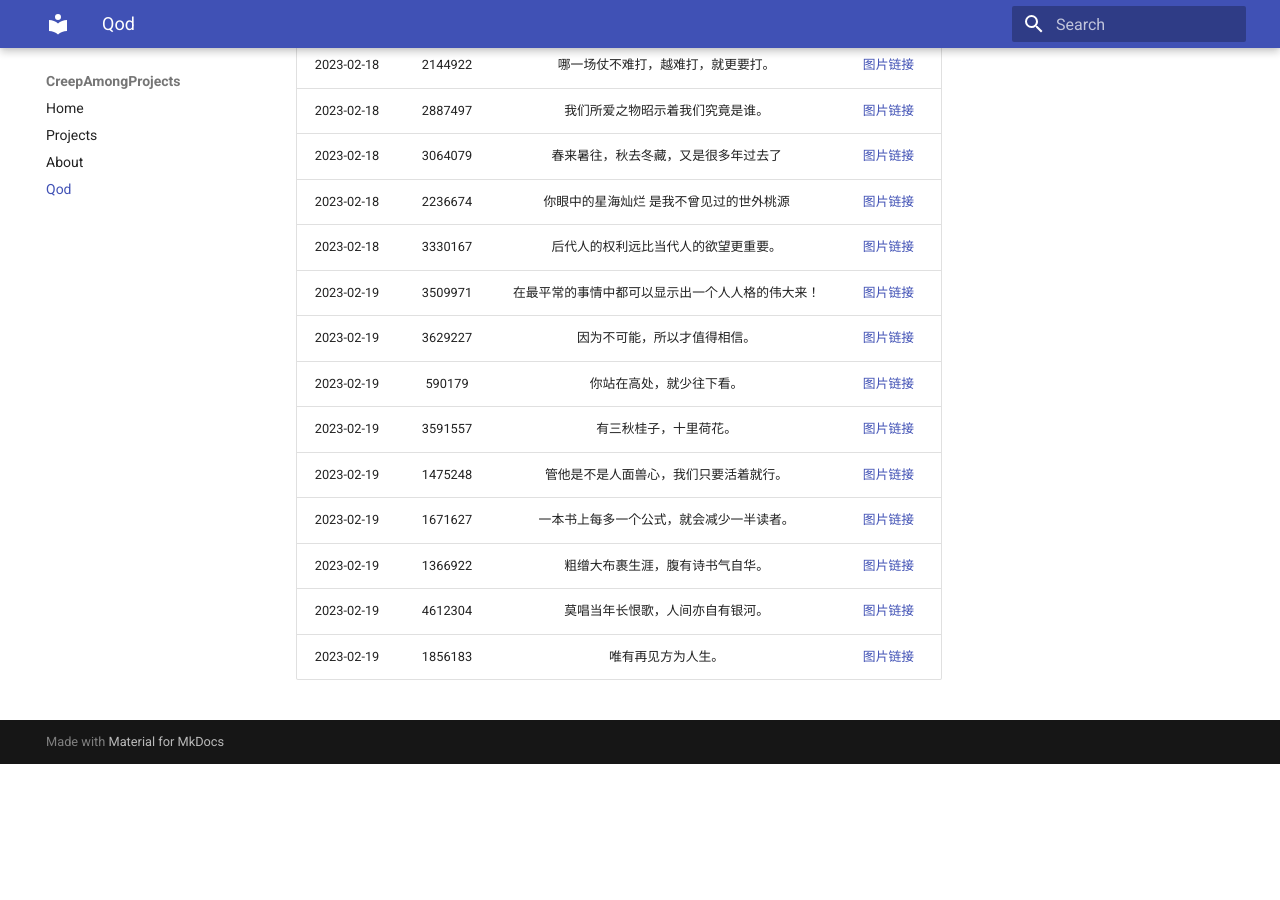
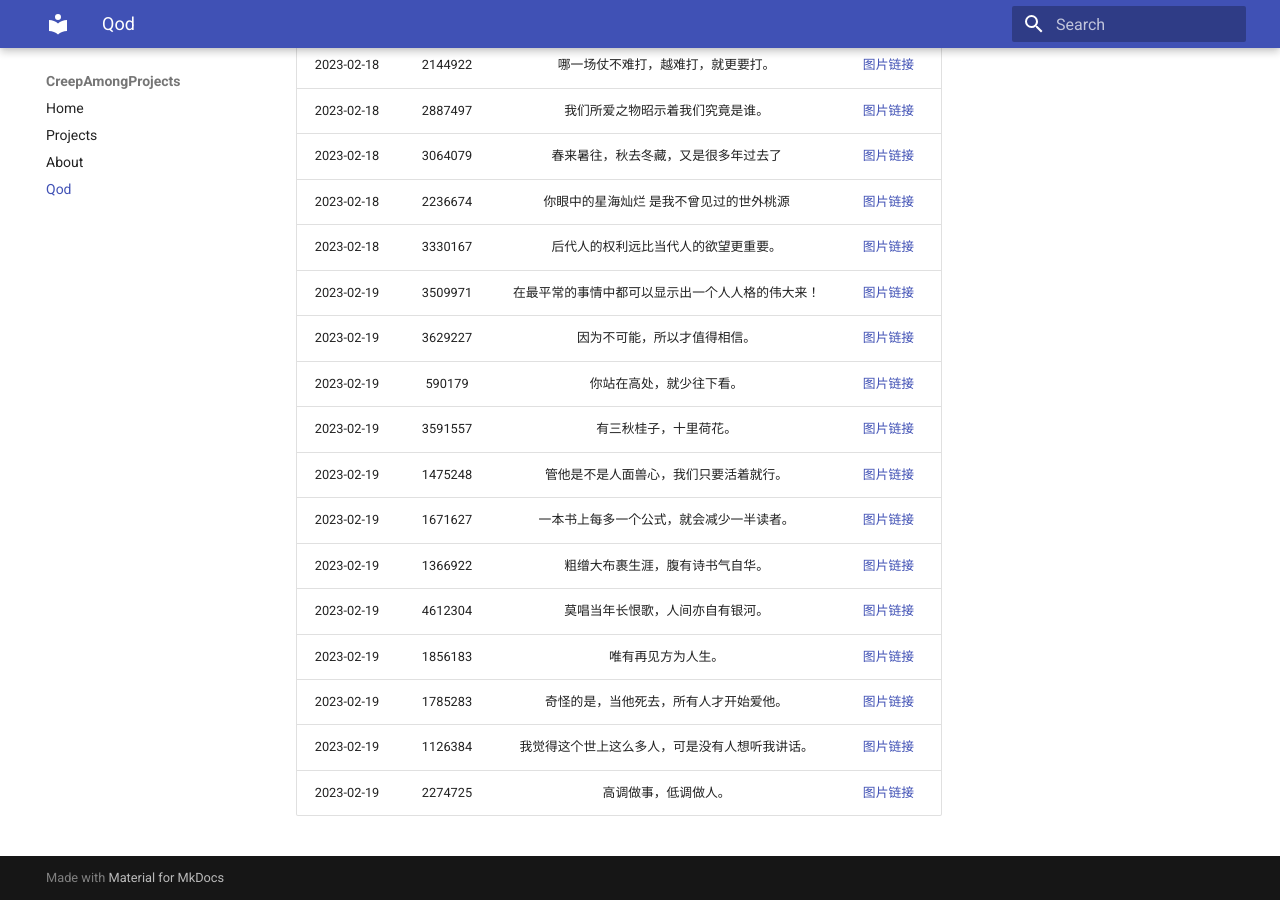
Before and after one commit to Creep-Among-Projects/CAP-Pages, an MkDocs documentation site: the page built from docs/qod.md, in a window 1280 px wide and 900 px high, scrolled down 1338 px. Built offline with MkDocs 1.6.1 and Material for MkDocs 9.7.7, drawn with Linux system fonts in a browser that asks for light colours; comment, search, counter and statistics services are not loaded; before the commit the page ends 2102 px from its top, so only the background shows below that.

Commit message:
QoD Generator: 2023-02-19 00:40:02 UTC+00:00

```diff
--- a/docs/qod.md
+++ b/docs/qod.md
@@ -60,3 +60,6 @@ Theoretically three daily quotes will be automatically updated here each day.
 |2023-02-19|1366922|粗缯大布裹生涯，腹有诗书气自华。|[图片链接](./qods/1366922.jpg)|
 |2023-02-19|4612304|莫唱当年长恨歌，人间亦自有银河。|[图片链接](./qods/4612304.jpg)|
 |2023-02-19|1856183|唯有再见方为人生。|[图片链接](./qods/1856183.jpg)|
+|2023-02-19|1785283|奇怪的是，当他死去，所有人才开始爱他。|[图片链接](./qods/1785283.jpg)|
+|2023-02-19|1126384|我觉得这个世上这么多人，可是没有人想听我讲话。|[图片链接](./qods/1126384.jpg)|
+|2023-02-19|2274725|高调做事，低调做人。|[图片链接](./qods/2274725.jpg)|
```
Also changed, not shown: docs/qods/1126384.jpg (added), docs/qods/1785283.jpg (added), docs/qods/2274725.jpg (added), 1 other file.
